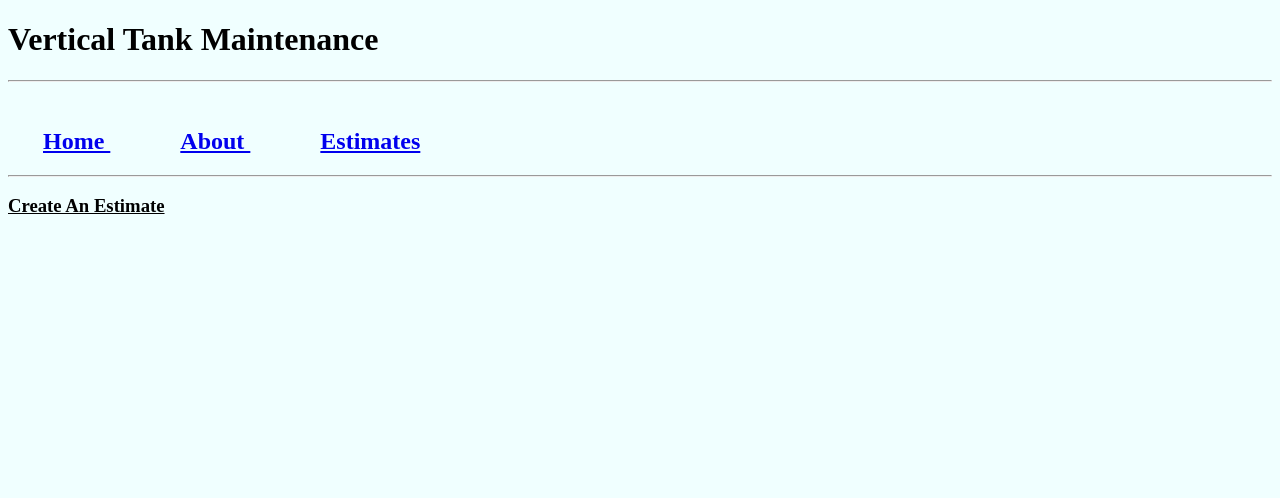
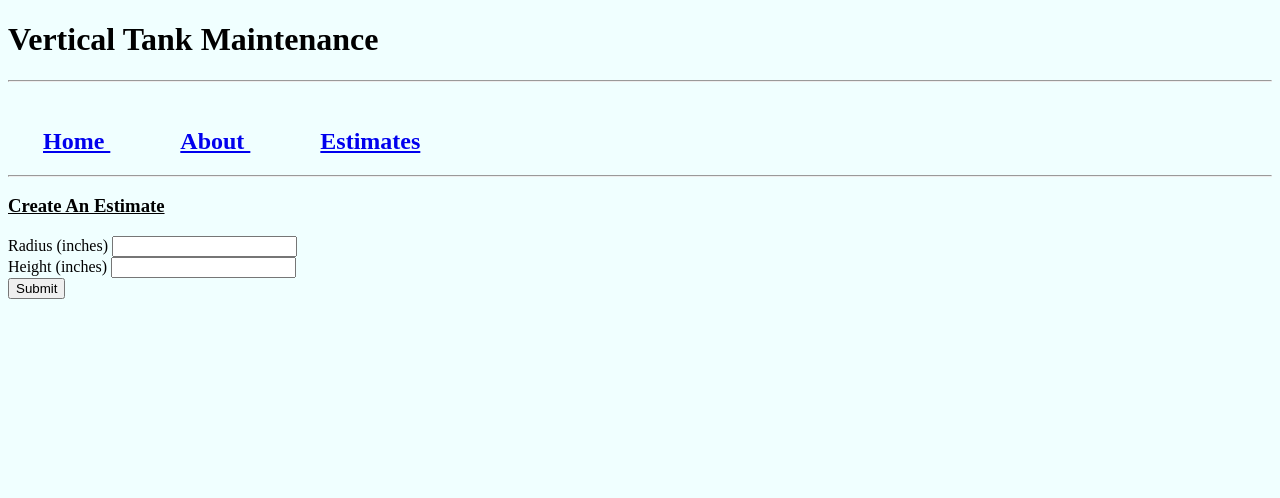
Before and after one commit to rileyplummer/VTM, a Flask app: page /estimate in a window 1280 px wide. Shown: the top 498 px of the page. Run offline with Flask 2, Linux system fonts and the light colour scheme.

Commit message:
Adding radius and height inputs

```diff
--- a/app.py
+++ b/app.py
@@ -15,5 +15,9 @@ def about():
 def estimate():
     return render_template('estimate.html')
 
+@app.route('/add_input', methods = ['POST'])
+def add_input():
+    return render_template('estimate.html')
+
 if __name__ == '__main__':
     app.run(debug=True)
--- a/templates/estimate.html
+++ b/templates/estimate.html
@@ -8,5 +8,16 @@
     <h3>
         <u>Create An Estimate</u>
     </h3>
+    <form action="/add_inputs" method="POST">
+        <label for="radius">Radius (inches)</label>
+        <input type="number" id="radius" name="radius">
+    <br>
+        <label for="height">Height (inches)</label>
+        <input type="number" id="height" name="height">
+    <br>
+    <input type="submit" id="submit" name="Calculate">
+
+
+    </form>
 </body>
 {% endblock %}
--- a/templates/index.html
+++ b/templates/index.html
@@ -7,8 +7,7 @@
 
 
 <body>
-
-    <img src=above_ground_vertical_tanks.jpg height="100"/>
+<img src="./above_ground_vertical_tanks.jpg" alt="tanks" width="400">
 <p>
     Lorem ipsum dolor sit amet, consectetur adipiscing elit, sed do eiusmod tempor incididunt ut labore et dolore magna aliqua. Ut enim ad minim veniam, quis nostrud exercitation ullamco laboris nisi ut aliquip ex ea commodo consequat. Duis aute irure dolor in reprehenderit in voluptate velit esse cillum dolore eu fugiat nulla pariatur. Excepteur sint occaecat cupidatat non proident, sunt in culpa qui officia deserunt mollit anim id est laborum.
 </p>
```
Also changed, not shown: templates/above_ground_vertical_tanks.jpg (renamed from static/css/above_ground_vertical_tanks.jpg).
